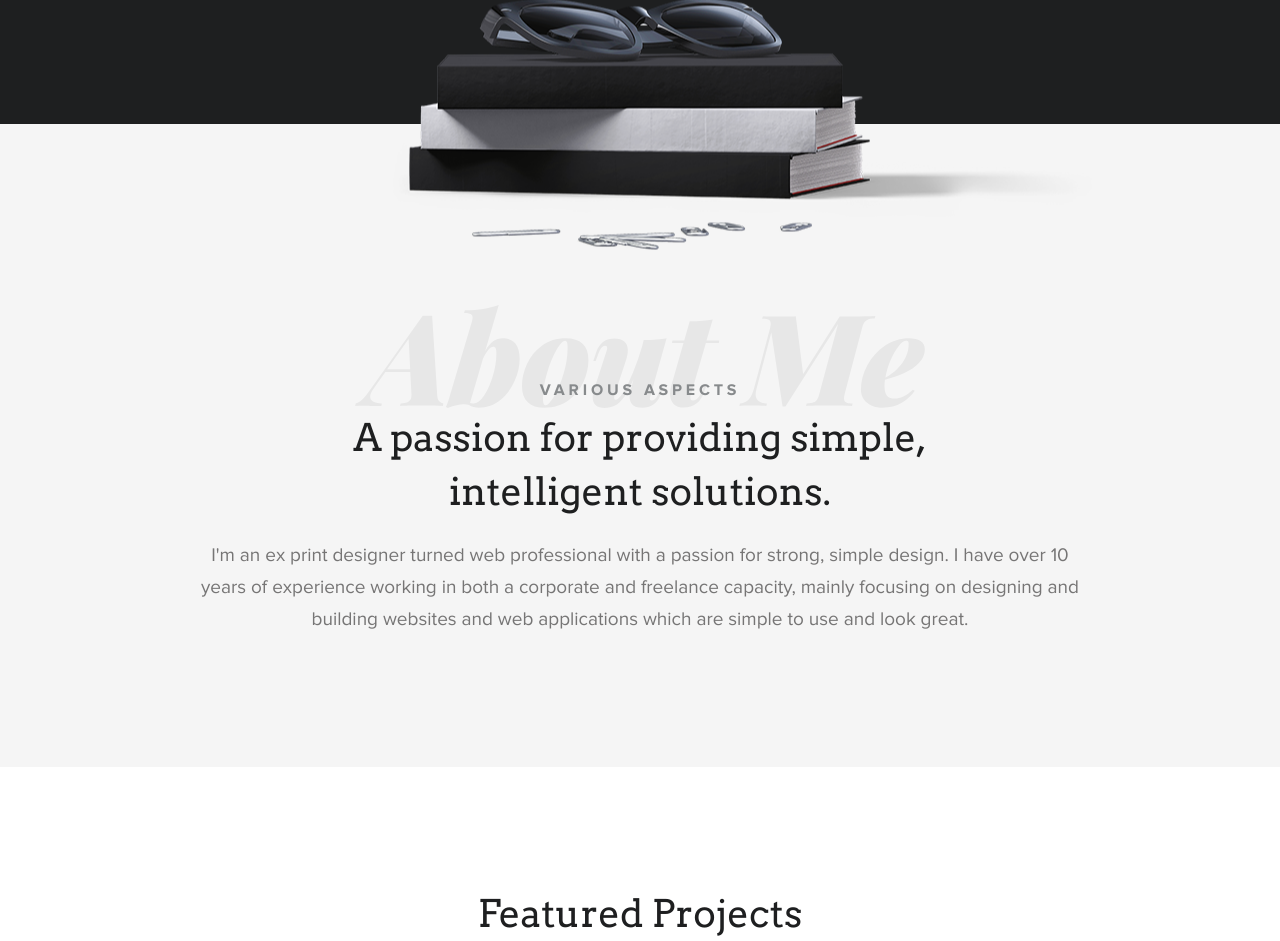
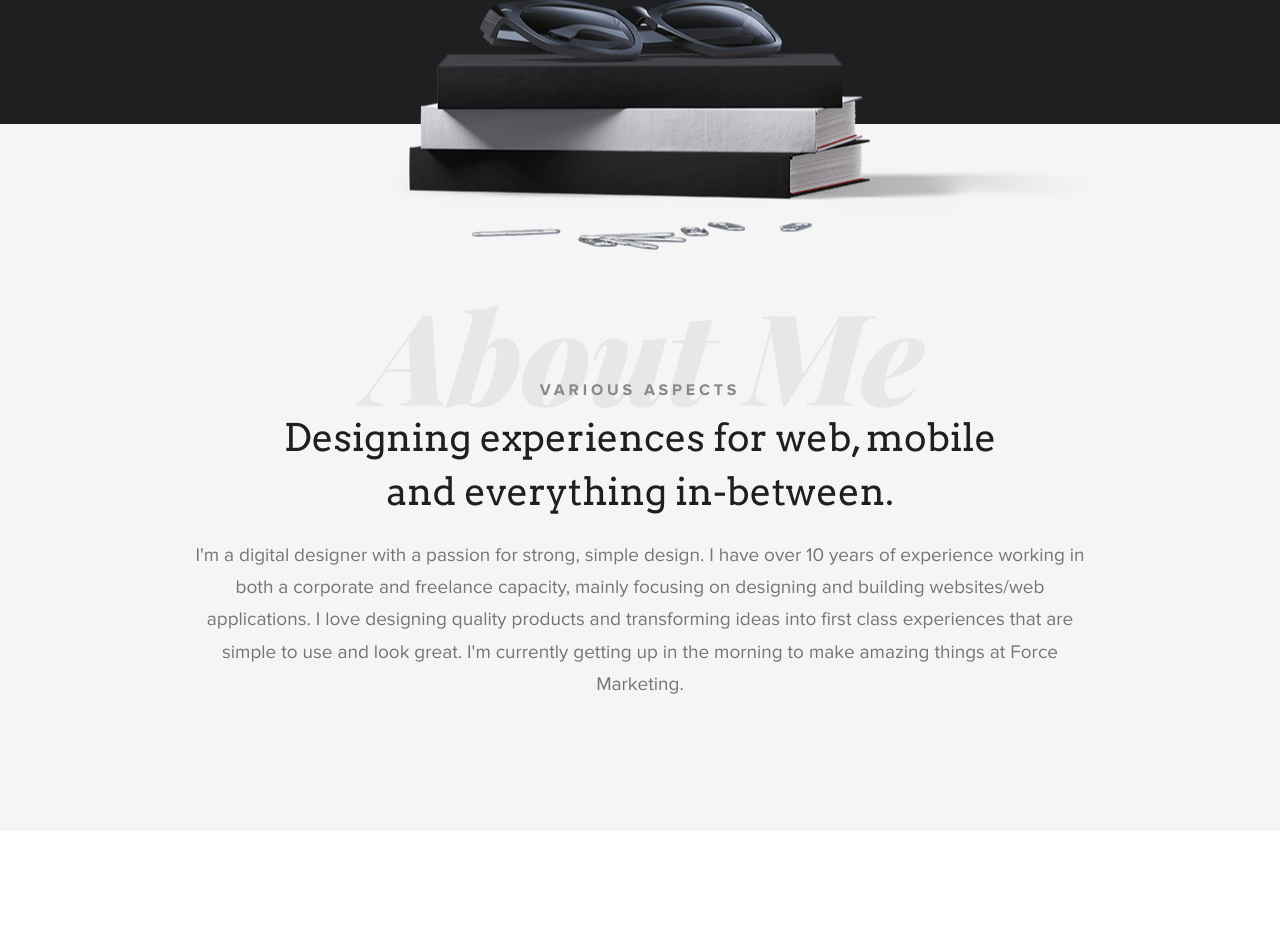
Before and after one commit to mikeio/portfolio-2017, a PHP site: page / in a window 1280 px wide. Shown: the part 522-1463 px from the top of the page. Run offline with PHP 8.4, Linux system fonts and the light colour scheme; some web fonts are replaced.

Commit message:
change about me text

```diff
--- a/index.php
+++ b/index.php
@@ -38,8 +38,8 @@
           <img data-interchange="[img/books.png, small], [img/books.png, medium], [img/books@2x.png, large]" class="books">
           <img src="img/playfair-type.svg" class="playfair">
           <h4>Various Aspects</h4>
-          <h1>A passion for providing simple, intelligent solutions.</h1>
-          <p>I'm an ex print designer turned web professional with a passion for strong, simple design. I have over 10 years of experience working in both a corporate and freelance capacity, mainly focusing on designing and building websites and web applications which are simple to use and look great.</p>
+          <h1>Designing experiences for web, mobile and everything in-between.</h1>
+          <p>I'm a digital designer with a passion for strong, simple design. I have over 10 years of experience working in both a corporate and freelance capacity, mainly focusing on designing and building websites/web applications. I love designing quality products and transforming ideas into first class experiences that are simple to use and look great. I'm currently getting up in the morning to make amazing things at Force Marketing.</p>
         </div>
       </div>
 
```
